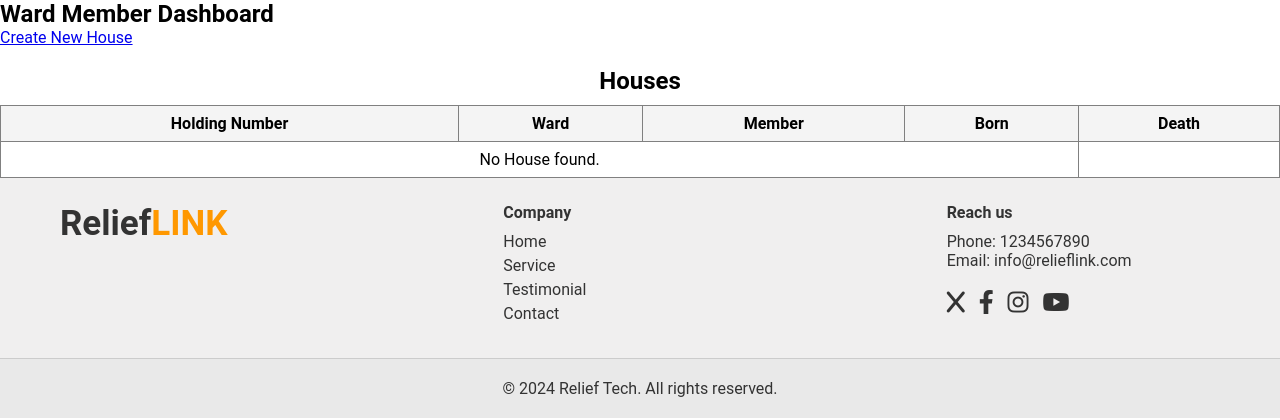
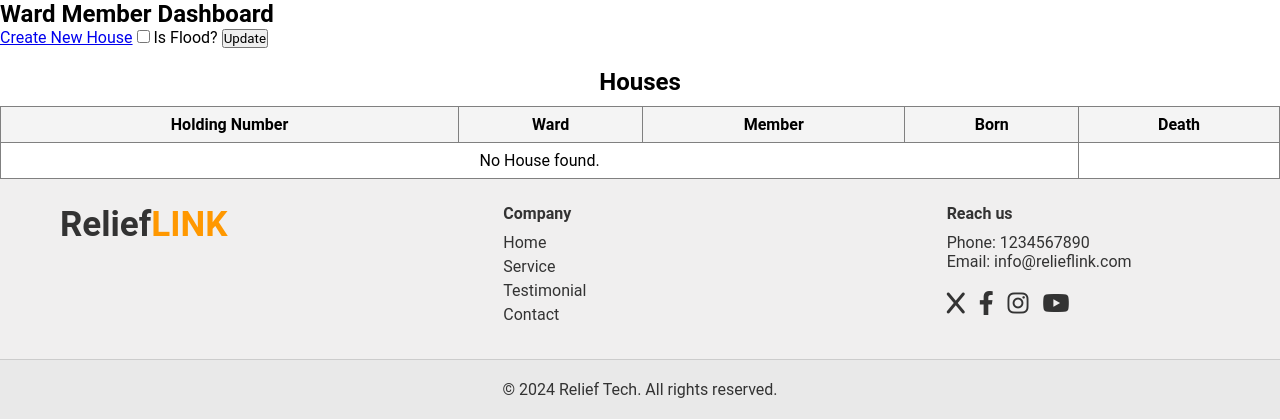
Before and after one commit to TahmidMuntaser/ReliefLink, a Django app: page /wardmember_dashboard/ in a window 1280 px wide. Shown: the part 80-500 px from the top of the page. Run offline with Django 5.2, Linux system fonts and the light colour scheme; the visitor is signed in with stand-in values (Sample User, id 1); data that the repository does not hold is empty.

Commit message:
flood status added to the wardmember dashboard

```diff
--- a/ReliefLink/home/templates/home/wardmember_dashboard.html
+++ b/ReliefLink/home/templates/home/wardmember_dashboard.html
@@ -6,6 +6,15 @@
 <!-- Button to Create a New House -->
 <div style="margin-bottom: 20px;">
     <a href="{% url 'add_house' %}" class="btn btn-success">Create New House</a>
+    {% comment %} implement flood status {% endcomment %}
+    <form method="post" action="{% url 'update_flood_status' %}" style="display: inline;">
+        {% csrf_token %}
+        <label>
+            <input type="checkbox" name="is_flood" {% if ward.is_flood %}checked{% endif %}> Is Flood?
+
+        </label>
+        <button type="submit" class="btn btn-primary">Update</button>
+    </form>
 </div>
 
 <!-- Table to Display Deputy Commissioners -->
--- a/ReliefLink/home/urls.py
+++ b/ReliefLink/home/urls.py
@@ -25,4 +25,6 @@ urlpatterns = [
 
     path('public_dashboard/', views.public_dashboard, name='public_dashboard'),
 
+    path('update_flood_status/', views.update_flood_status, name = 'update_flood_status'),
+
 ]
--- a/ReliefLink/home/views.py
+++ b/ReliefLink/home/views.py
@@ -4,7 +4,7 @@ from django.shortcuts import render, redirect, get_object_or_404
 from django.contrib.auth.decorators import login_required
 from django.core.mail import send_mail
 from django.conf import settings
-from .models import Housh
+from .models import *
 from django.contrib.auth import get_user_model
 from .forms import *
 
@@ -109,9 +109,10 @@ def unionchairman_dashboard(request):
 
 @login_required
 def wardmember_dashboard(request):
-    houses = Housh.objects.filter(ward = request.user.ward)
+    houses = Housh.objects.filter(ward=request.user.ward)
+    ward = request.user.ward
+    return render(request, 'home/wardmember_dashboard.html', {'houses': houses, 'ward': ward})
 
-    return render(request, 'home/wardmember_dashboard.html', {'houses': houses})
 
 @login_required
 def public_dashboard(request):
@@ -127,3 +128,13 @@ def get_house_details(house_id):
         "ward": house.ward.name,
         "division": house.ward.union.upazila.district.division.name,
     }
+
+
+@login_required
+def update_flood_status(request):
+    if request.method == 'POST':
+        ward = request.user.ward
+        is_flood = 'is_flood' in request.POST
+        ward.is_flood = is_flood
+        ward.save()
+        return redirect('dashboard')
```
